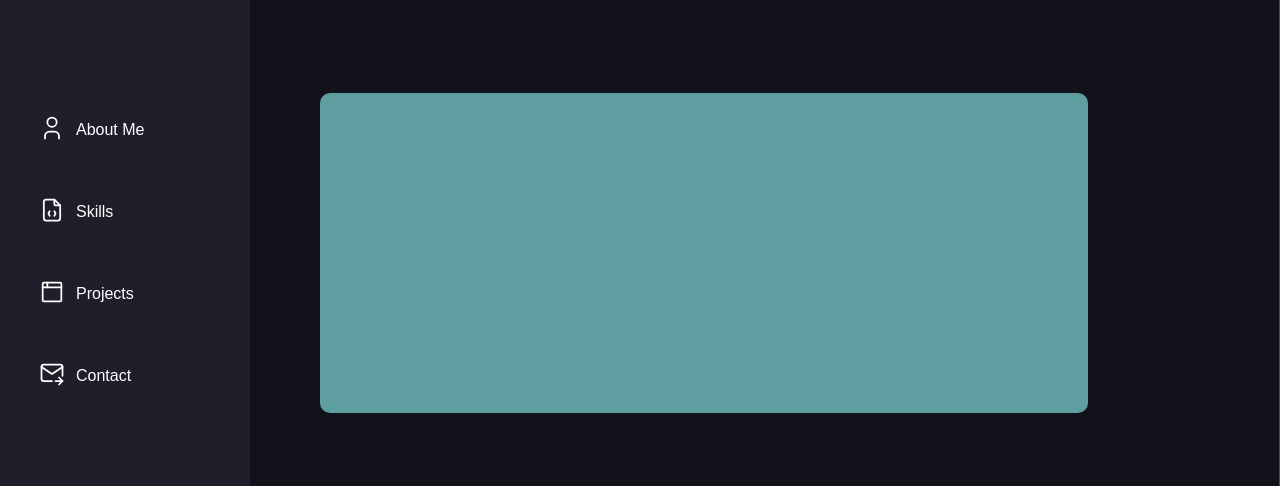
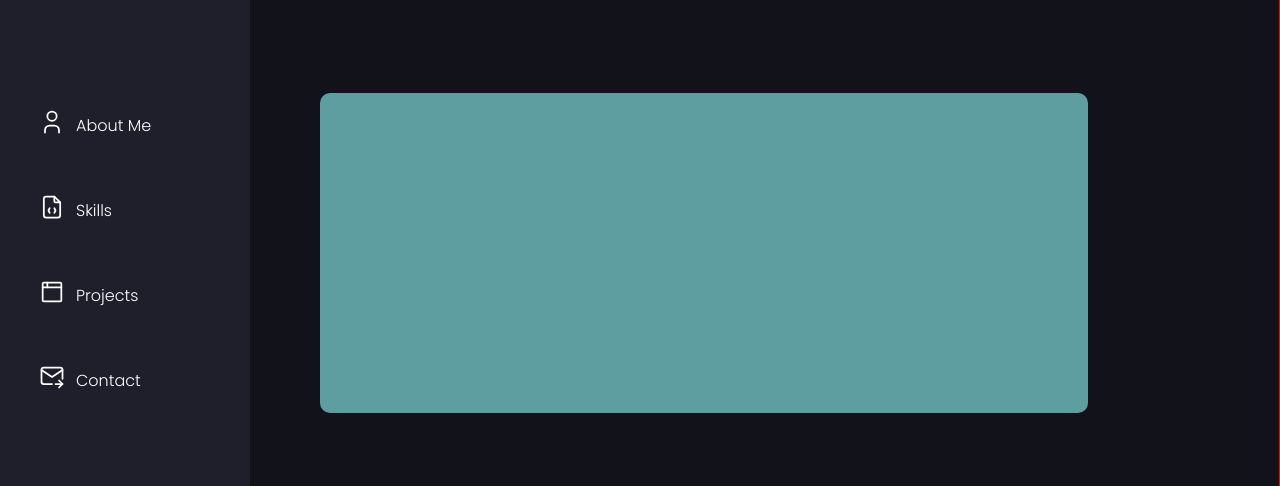
Before and after one commit to AdamAranha/portfolio, a React (Create React App) app in the folder client/: page / in a window 1280 px wide. Shown: the part 147-633 px from the top of the page. Built offline with nearby package versions, Linux system fonts and the light colour scheme.

Commit message:
Changed to Poppins font from Oxygen

```diff
--- a/client/src/fonts.css
+++ b/client/src/fonts.css
@@ -1 +1 @@
-@import url('https://fonts.googleapis.com/css2?family=Oxygen:wght@300&display=swap');
+@import url('https://fonts.googleapis.com/css2?family=Poppins:wght@300&family=Sora:wght@200&display=swap');
```
